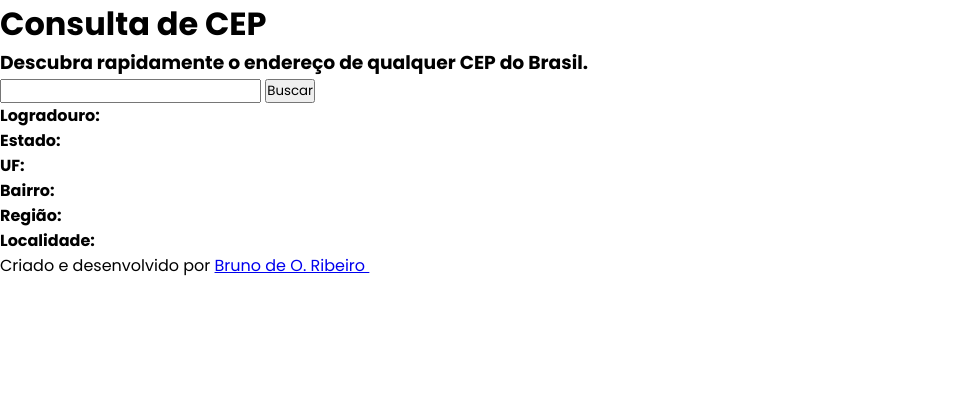
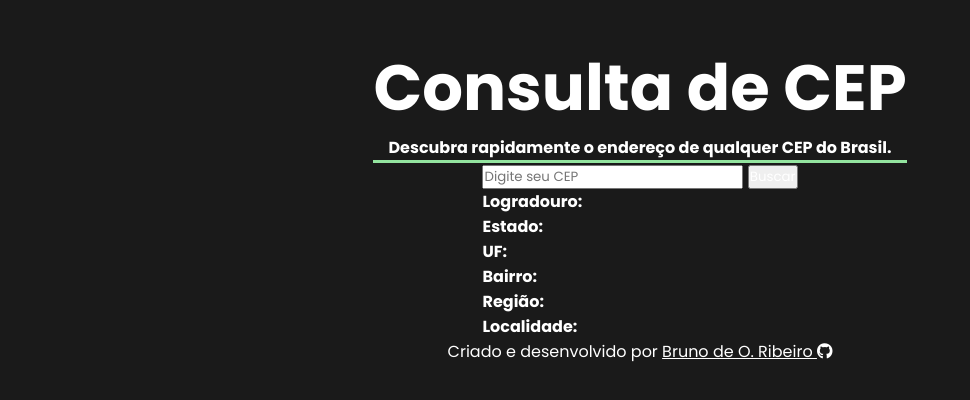
Before and after one commit to SBrunoli/Consulta-de-CEP, a plain HTML site: page index.html in a window 1280 px wide. Shown: the whole page, without its empty margins (0-970 px from the left). Drawn offline with Linux system fonts and the light colour scheme.

Commit message:
style: criação do CSS do header e ajuste no placeholder da busca de CEP

```diff
--- a/assets/css/main.css
+++ b/assets/css/main.css
@@ -1,8 +1,52 @@
 @import url("https://fonts.googleapis.com/css2?family=Poppins:wght@300;400;600;700&display=swap");
+
+:root {
+  --white: #fff;
+  --primary-color: #93e49f;
+  --secondary-color: #2f963e;
+  --background-black: #1a1a1a;
+  --info-color: #454545;
+}
 
 * {
   margin: 0;
   padding: 0;
   box-sizing: border-box;
   font-family: "Poppins", sans-serif;
+  color: var(--white);
 }
+
+body {
+  width: 100vw;
+  height: 100vh;
+
+  display: flex;
+  flex-direction: column;
+  align-items: center;
+
+  background-color: var(--background-black);
+}
+
+/* =========== HEADER SECTION START ========== */
+
+.header {
+  min-width: 19.6875rem;
+  height: auto;
+
+  display: flex;
+  flex-direction: column;
+  align-items: center;
+
+  border-bottom: 3px solid var(--primary-color);
+  margin-top: 2.5rem;
+}
+
+.title {
+  font-size: clamp(32px, 5vw, 64px);
+}
+
+.subtitle {
+  font-size: clamp(10px, 1.5vw, 16px);
+}
+
+/* =========== HEADER SECTION END ========== */
--- a/index.html
+++ b/index.html
@@ -23,7 +23,12 @@
     <main class="main">
       <div class="search--tools">
         <form action="#" class="form">
-          <input type="text" id="cepInput" class="cepInput" />
+          <input
+            type="text"
+            id="cepInput"
+            class="cepInput"
+            placeholder="Digite seu CEP"
+          />
 
           <input type="submit" value="Buscar" class="btn" />
         </form>
```
